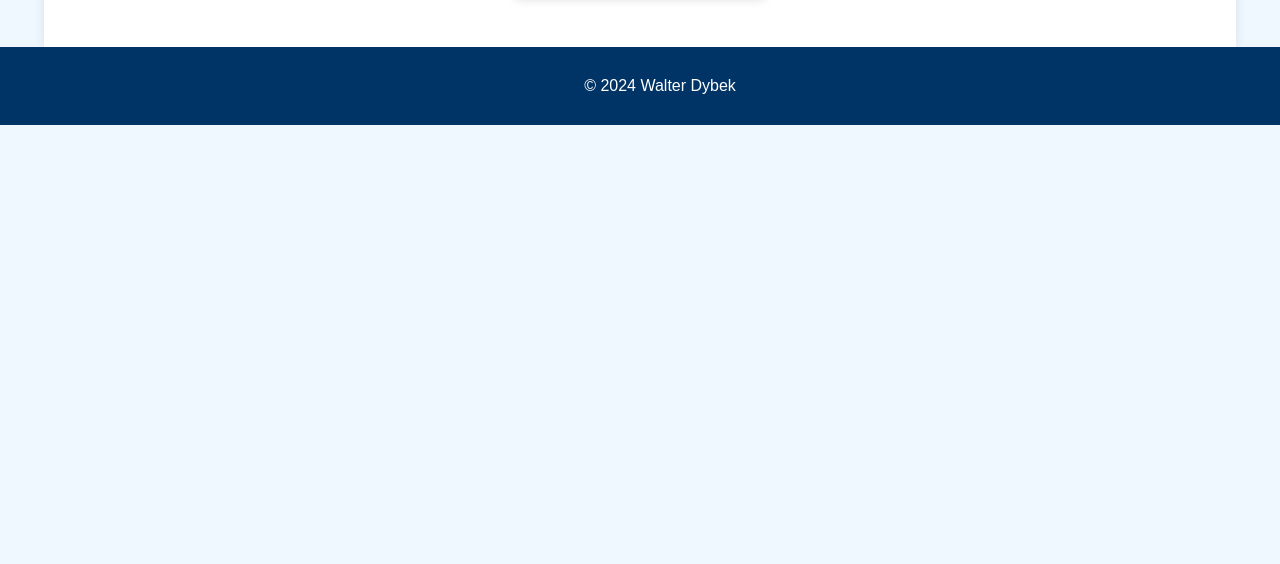
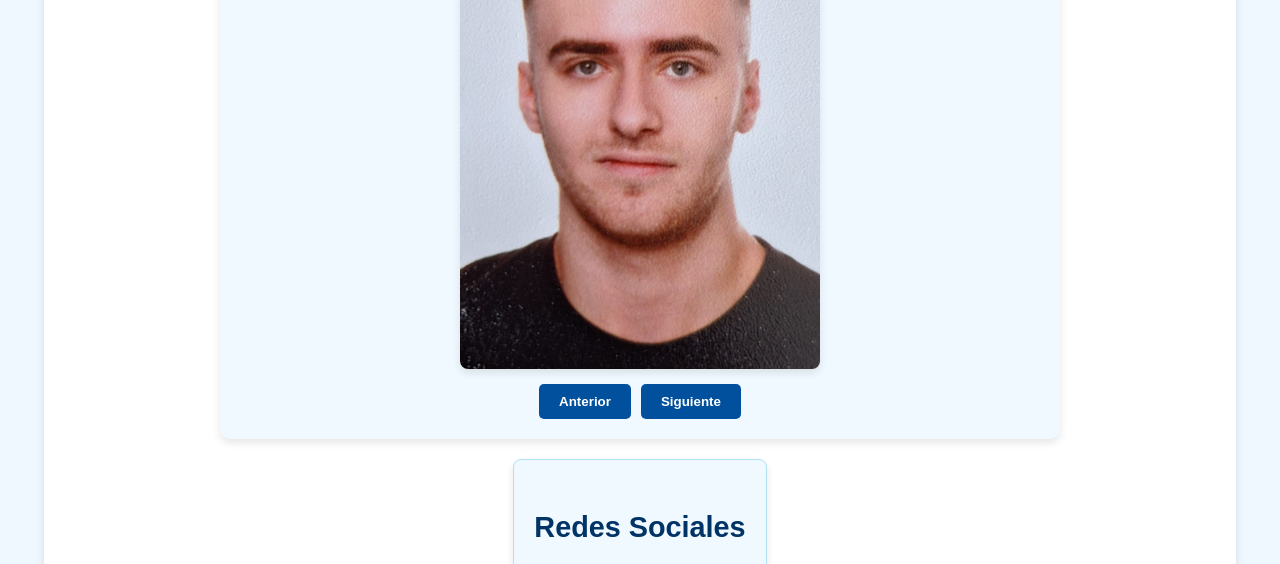
Before and after one commit to walterdybek/PaginaWebFundamentos, a plain HTML site: page docs/public/about.html in a window 1280 px wide. Shown: the part 970-1534 px from the top of the page. Before the commit the page ends 1095 px from the top, so only its background shows below. Drawn offline with Linux system fonts and the light colour scheme.

Commit message:
cambios en abiout.html y sus css y js respectivos, añadi a ams gente en el net.html

```diff
--- a/docs/css/style.css
+++ b/docs/css/style.css
@@ -349,14 +349,54 @@ form button:hover {
 /* Galería */
 .about-gallery {
     text-align: center;
+    padding: 20px;
+    margin: 20px auto;
+    background-color: #f0f9ff;
+    border-radius: 10px;
+    box-shadow: 0 4px 8px rgba(0, 0, 0, 0.1);
+    max-width: 800px;
+}
+
+.gallery-images-container {
+    display: flex;
+    justify-content: center;
+    gap: 20px;
 }
 
 .gallery-image {
-    max-width: 100%;
+    max-width: 45%;
     height: auto;
-    margin-bottom: 10px;
     border-radius: 8px;
     box-shadow: 0 4px 8px rgba(0, 0, 0, 0.1);
+    transition: transform 0.3s ease;
+}
+
+.gallery-image:hover {
+    transform: scale(1.05);
+}
+
+/* Botones para cambiar de imagen */
+.gallery-controls {
+    margin-top: 15px;
+    display: flex;
+    justify-content: center;
+    gap: 10px;
+}
+
+.gallery-btn {
+    background-color: #00509e;
+    color: white;
+    padding: 10px 20px;
+    border: none;
+    border-radius: 5px;
+    cursor: pointer;
+    font-weight: bold;
+    transition: background-color 0.3s ease, transform 0.2s;
+}
+
+.gallery-btn:hover {
+    background-color: #003366;
+    transform: scale(1.1);
 }
 
 /*iconos de redes*/
--- a/docs/js/script.js
+++ b/docs/js/script.js
@@ -36,3 +36,36 @@ document.querySelectorAll('.fii-modal-close').forEach(button => {
         button.closest('.fii-modal').style.display = 'none';
     });
 });
+
+document.addEventListener("DOMContentLoaded", () => {
+    const images = [
+        "../images/photo1.jpg",
+        "../images/photo2.jpg",
+        "../images/photo3.jpg", // Puedes añadir más imágenes si lo deseas
+    ];
+
+    let currentIndex = 0;
+
+    const galleryContainer = document.getElementById("gallery-container");
+    const prevBtn = document.getElementById("prevBtn");
+    const nextBtn = document.getElementById("nextBtn");
+
+    function updateGallery() {
+        galleryContainer.innerHTML = `
+            <img class="gallery-image" src="${images[currentIndex]}" alt="Foto ${currentIndex + 1}">
+        `;
+    }
+
+    prevBtn.addEventListener("click", () => {
+        currentIndex = (currentIndex - 1 + images.length) % images.length;
+        updateGallery();
+    });
+
+    nextBtn.addEventListener("click", () => {
+        currentIndex = (currentIndex + 1) % images.length;
+        updateGallery();
+    });
+
+    // Inicializa la galería con la primera imagen
+    updateGallery();
+});
--- a/docs/public/about.html
+++ b/docs/public/about.html
@@ -26,24 +26,33 @@
         <section class="about-section">
             <h2>Sobre Mí</h2>
             <p>
-                Soy un apasionado de la tecnología y la informática. Mi interés por este campo comenzó desde joven,
-                lo que me llevó a embarcarme en un viaje académico para convertirme en ingeniero informático.
-                Disfruto resolviendo problemas complejos y diseñando soluciones innovadoras mediante el uso de la tecnología.
+                Hola, soy Walter Dybek, tengo 22 años y soy estudiante de Ingeniería Informática.
+                previamente a empezar en esta universidad, estudiaba en otra Universidad llamada U-tad el grado de Ingeniería de software.
+                Fui al Colegio Aleman de Madrid, y termine Bachillerato en fomento Fundacion en el año 2020.
+                Me encanta la programacion y el diseño web, y en mi tiempo libre me gusta ir al gym , jugar al futbol y jugar a videojuegos.
+                Tambien disfruto de mi tiempo libre con mis amgios y familia.
             </p>
         </section>
         <section class="about-section">
             <h2>Currículum Vitae</h2>
             <ul>
                 <li><strong>Educación:</strong> Estudiante de Ingeniería Informática.</li>
-                <li><strong>Habilidades:</strong> Programación, diseño web, análisis de datos.</li>
-                <li><strong>Idiomas:</strong> Español, Inglés.</li>
+                <li><strong>Habilidades:</strong> Programación, diseño web, Bases de Datos.</li>
+                <li><strong>Idiomas:</strong> Español, Inglés, Aleman.</li>
             </ul>
             <a class="cv-download" href="../documents/cv.pdf" target="_blank">Descargar Currículum Vitae</a>
         </section>
         <section class="about-gallery">
             <h2>Galería</h2>
-            <img src="../images/photo1.jpg" alt="Foto 1" style="max-width: 100%; height: auto; margin-bottom: 10px;">
-            <img src="../images/photo2.jpg" alt="Foto 2" style="max-width: 100%; height: auto;">
+            <div class="gallery-images-container" id="gallery-container">
+                <img class="gallery-image" src="../images/photo1.jpg" alt="Foto 1">
+                <img class="gallery-image" src="../images/photo2.jpg" alt="Foto 2">
+                <img class="gallery-image" src="../images/photo3.jpg" alt="Foto 3">
+            </div>
+            <div class="gallery-controls">
+                <button class="gallery-btn" id="prevBtn">Anterior</button>
+                <button class="gallery-btn" id="nextBtn">Siguiente</button>
+            </div>
         </section>
         <section class="about-section">
             <h2>Redes Sociales</h2>
@@ -57,5 +66,6 @@
     <footer>
         <p>&copy; 2024 Walter Dybek</p>
     </footer>
+    <script src="../js/script.js"></script>
 </body>
 </html>
```
Also changed, not shown: docs/public/net.html (+3 -3 lines), docs/images/photo1.jpg (added), docs/images/photo2.jpg (added), docs/images/photo3.jpg (added), 1 other file.
